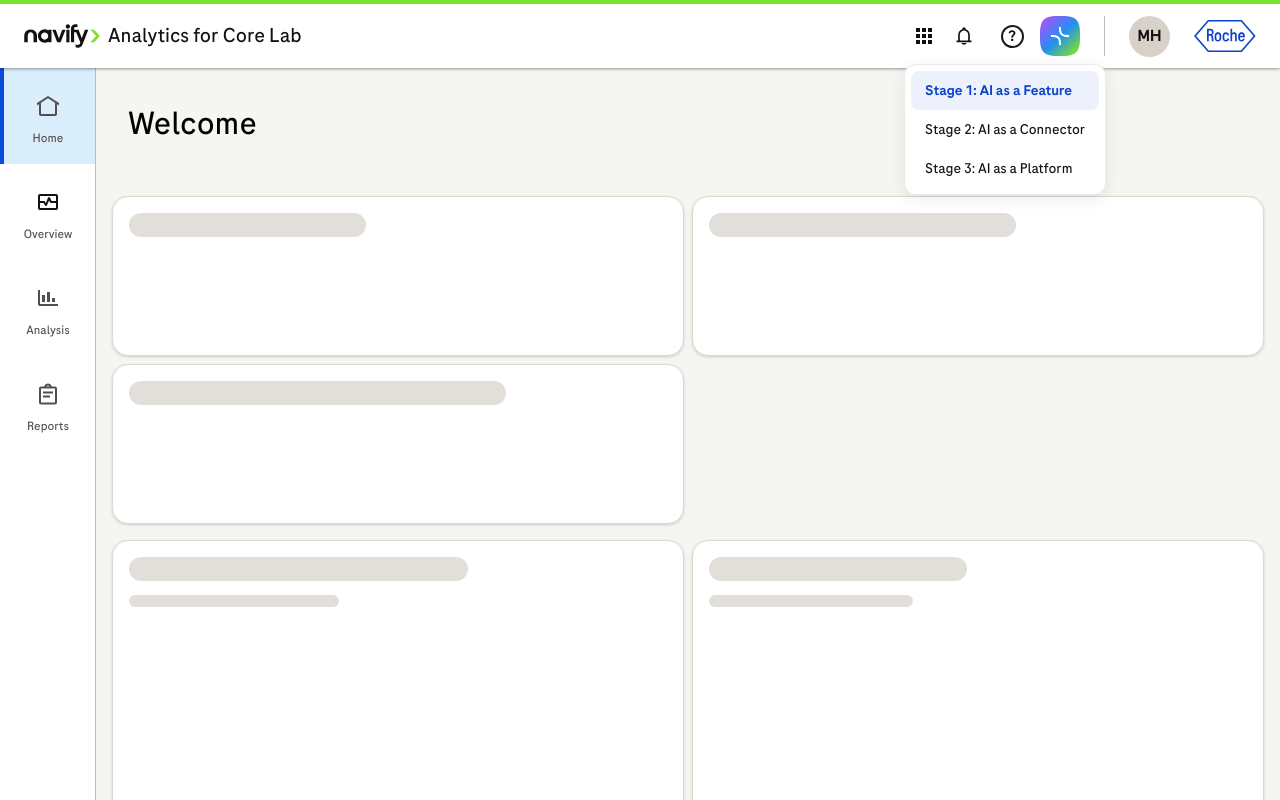
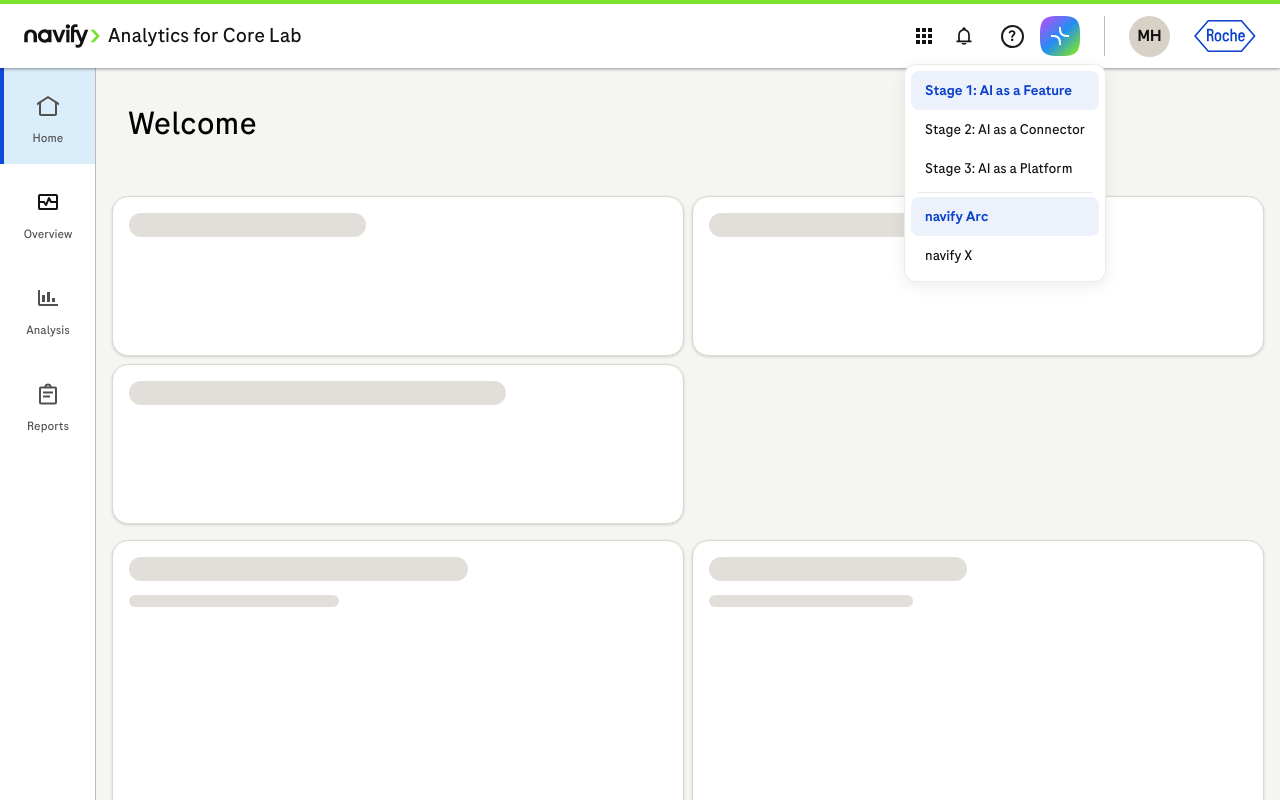
Before and after one commit to mcrem/navify-ai-prototype, a React (Vite) app in the folder web/: page / in a window 1280 px wide. Both pictures are taken after a click on the button 924 px from the left and 36 px from the top of the page. Built offline with nearby package versions, Linux system fonts and the light colour scheme.

Commit message:
Add brand switcher to app launcher menu for navify Arc / navify X
Co-Authored-By: Claude Opus 4.6 (1M context) <noreply@anthropic.com>

```diff
--- a/web/src/App.jsx
+++ b/web/src/App.jsx
@@ -5,7 +5,26 @@ import { Sidebar, NAV_ITEMS } from "./Sidebar";
 import { ContentSkeleton, generateLayout } from "./ContentSkeleton";
 import { CompanionPanel, AI_RESPONSES, THINKING_DELAY_MIN, THINKING_DELAY_MAX, TYPING_SPEED, ThinkingIndicator, TypingMessage, UserBubble } from "./CompanionPanel";
 import { createScalableSquirclePath } from "./squircle";
+import { BrandProvider, useBrand, BRANDS } from "./brand";
 import iphoneAppImg from "/iphone-app.svg";
+
+function BrandSwitcher() {
+  const { brand, setBrand } = useBrand();
+  return (
+    <>
+      <div className="app-launcher-separator" />
+      {Object.entries(BRANDS).map(([key, { label }]) => (
+        <button
+          key={key}
+          className={`app-launcher-item${key === brand ? " is-selected" : ""}`}
+          onClick={() => setBrand(key)}
+        >
+          {label}
+        </button>
+      ))}
+    </>
+  );
+}
 
 const BUTTON_COLLAPSED_WIDTH = 40;
 const BUTTON_EXPANDED_WIDTH = 148;
@@ -496,6 +515,7 @@ function Stage2Page({ stage, onStageSelect, launcherOpen, setLauncherOpen, launc
                   {s.label}
                 </button>
               ))}
+              <BrandSwitcher />
             </motion.div>
           )}
         </AnimatePresence>
@@ -790,6 +810,7 @@ function App() {
   }
 
   return (
+    <BrandProvider>
     <div className="page">
       {stage !== 2 && <header className="topbar" aria-label="navify header">
         <div className="topbar-accent" />
@@ -830,6 +851,7 @@ function App() {
                         {s.label}
                       </button>
                     ))}
+                    <BrandSwitcher />
                   </motion.div>
                 )}
               </AnimatePresence>
@@ -887,6 +909,7 @@ function App() {
         </>
       )}
     </div>
+    </BrandProvider>
   );
 }
 
--- a/web/src/CompanionPanel.jsx
+++ b/web/src/CompanionPanel.jsx
@@ -1,6 +1,7 @@
 import { AnimatePresence, motion } from "framer-motion";
 import { useCallback, useEffect, useId, useRef, useState } from "react";
 import { createScalableSquirclePath } from "./squircle";
+import { useBrandIcon } from "./brand";
 
 const SUGGESTIONS = [
   "What is navify Analytics?",
@@ -75,6 +76,7 @@ function SendIcon() {
 export function ThinkingIndicator() {
   const id = useId().replaceAll(":", "");
   const gradId = `${id}-thinking-grad`;
+  const icon = useBrandIcon();
 
   return (
     <motion.div
@@ -89,7 +91,7 @@ export function ThinkingIndicator() {
         animate={{ rotate: 360 }}
         transition={{ repeat: Infinity, duration: 2, ease: "linear" }}
       >
-        <svg width="18" height="18" viewBox="0 0 18 18" fill="none" xmlns="http://www.w3.org/2000/svg" style={{ display: "block" }}>
+        <svg width="18" height="18" viewBox={icon.viewBox} fill="none" xmlns="http://www.w3.org/2000/svg" style={{ display: "block" }}>
           <defs>
             <linearGradient id={gradId} x1="0%" y1="0%" x2="100%" y2="100%">
               <stop offset="0%" stopColor="#A855F7" />
@@ -97,8 +99,8 @@ export function ThinkingIndicator() {
               <stop offset="100%" stopColor="#79E22D" />
             </linearGradient>
           </defs>
-          <path d={AI_ICON_PATH_1} fill={`url(#${gradId})`} />
-          <path d={AI_ICON_PATH_2} fill={`url(#${gradId})`} />
+          <path d={icon.paths[0]} fill={`url(#${gradId})`} />
+          <path d={icon.paths[1]} fill={`url(#${gradId})`} />
         </svg>
       </motion.div>
       <span className="companion-thinking-label">Thinking...</span>
--- /dev/null
+++ b/web/src/brand.jsx
@@ -0,0 +1,42 @@
+import { createContext, useContext, useState } from "react";
+
+const BRANDS = {
+  arc: {
+    label: "navify Arc",
+    viewBox: "0 0 18 18",
+    paths: [
+      "M9.99979 0.00390139C9.99629 1.52052 10.0138 2.91422 10.2292 4.07233C10.4417 5.21433 10.8336 6.04554 11.394 6.60595C11.9544 7.16635 12.7856 7.55826 13.9276 7.77072C15.0857 7.98613 16.4794 8.00367 17.996 8.00017L18 9.99972C16.5105 10.0032 14.9331 9.99104 13.5625 9.73611C12.1758 9.47819 10.9194 8.95882 9.98026 8.01969C9.04113 7.08056 8.52176 5.82412 8.26384 4.43748C8.00891 3.06687 7.9968 1.48942 8.00023 -3.81472e-06L9.99979 0.00390139Z",
+      "M8.00015 17.996C8.00365 16.4793 7.98612 15.0856 7.77071 13.9275C7.55825 12.7855 7.16633 11.9543 6.60593 11.3939C6.04552 10.8335 5.2143 10.4416 4.07232 10.2291C2.9142 10.0137 1.5205 9.99619 0.003889 9.9997L-1.62125e-05 8.00014C1.48941 7.9967 3.06685 8.00882 4.43747 8.26375C5.82411 8.52167 7.08055 9.04105 8.01968 9.98017C8.95881 10.9193 9.47818 12.1757 9.73609 13.5624C9.99103 14.933 10.0031 16.5104 9.99971 17.9999L8.00015 17.996Z",
+    ],
+  },
+  x: {
+    label: "navify X",
+    viewBox: "0 0 364 364",
+    paths: [
+      "M363.282 147.042L224.51 138.763L216.239 -8.41777e-06L173.366 42.8732L181.637 181.636L320.409 189.916L363.282 147.042Z",
+      "M0 216.237L138.772 224.517L147.042 363.28L189.916 320.407L181.645 181.643L42.8732 173.364L0 216.237Z",
+    ],
+  },
+};
+
+const BrandContext = createContext({ brand: "arc", setBrand: () => {} });
+
+export function BrandProvider({ children }) {
+  const [brand, setBrand] = useState("arc");
+  return (
+    <BrandContext.Provider value={{ brand, setBrand }}>
+      {children}
+    </BrandContext.Provider>
+  );
+}
+
+export function useBrand() {
+  return useContext(BrandContext);
+}
+
+export function useBrandIcon() {
+  const { brand } = useContext(BrandContext);
+  return BRANDS[brand];
+}
+
+export { BRANDS };
--- a/web/src/icons.jsx
+++ b/web/src/icons.jsx
@@ -1,3 +1,5 @@
+import { useBrandIcon } from "./brand";
+
 export function NavifyLogo() {
   return (
     <svg
@@ -35,24 +37,19 @@ export function NotificationIcon() {
 }
 
 export function AiCompanionIcon({ className = "assistant-cta-icon-svg" }) {
+  const icon = useBrandIcon();
   return (
     <svg
       className={className}
       width="18"
       height="18"
-      viewBox="0 0 18 18"
+      viewBox={icon.viewBox}
       fill="none"
       aria-hidden="true"
       xmlns="http://www.w3.org/2000/svg"
     >
-      <path
-        d="M9.99979 0.00390139C9.99629 1.52052 10.0138 2.91422 10.2292 4.07233C10.4417 5.21433 10.8336 6.04554 11.394 6.60595C11.9544 7.16635 12.7856 7.55826 13.9276 7.77072C15.0857 7.98613 16.4794 8.00367 17.996 8.00017L18 9.99972C16.5105 10.0032 14.9331 9.99104 13.5625 9.73611C12.1758 9.47819 10.9194 8.95882 9.98026 8.01969C9.04113 7.08056 8.52176 5.82412 8.26384 4.43748C8.00891 3.06687 7.9968 1.48942 8.00023 -3.81472e-06L9.99979 0.00390139Z"
-        fill="white"
-      />
-      <path
-        d="M8.00015 17.996C8.00365 16.4793 7.98612 15.0856 7.77071 13.9275C7.55825 12.7855 7.16633 11.9543 6.60593 11.3939C6.04552 10.8335 5.2143 10.4416 4.07232 10.2291C2.9142 10.0137 1.5205 9.99619 0.003889 9.9997L-1.62125e-05 8.00014C1.48941 7.9967 3.06685 8.00882 4.43747 8.26375C5.82411 8.52167 7.08055 9.04105 8.01968 9.98017C8.95881 10.9193 9.47818 12.1757 9.73609 13.5624C9.99103 14.933 10.0031 16.5104 9.99971 17.9999L8.00015 17.996Z"
-        fill="white"
-      />
+      <path d={icon.paths[0]} fill="white" />
+      <path d={icon.paths[1]} fill="white" />
     </svg>
   );
 }
--- a/web/src/styles.css
+++ b/web/src/styles.css
@@ -173,6 +173,12 @@ button {
   background: rgba(13, 75, 219, 0.08);
   color: #0b41cb;
   font-weight: 500;
+}
+
+.app-launcher-separator {
+  height: 1px;
+  background: rgba(0, 0, 0, 0.08);
+  margin: 4px 6px;
 }
 
 .actions-group > .icon-button + .icon-button {
```
